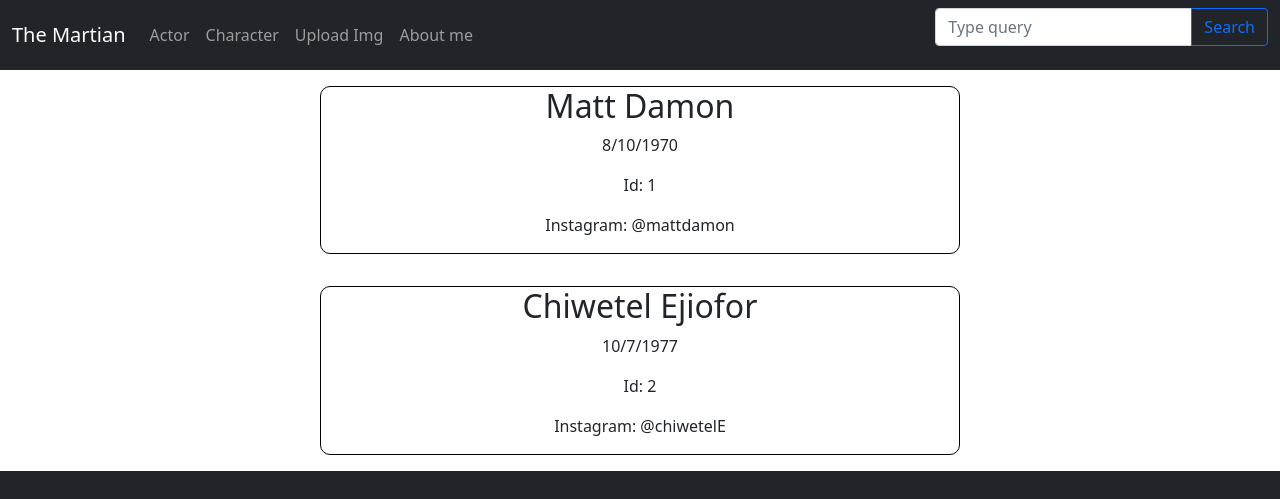
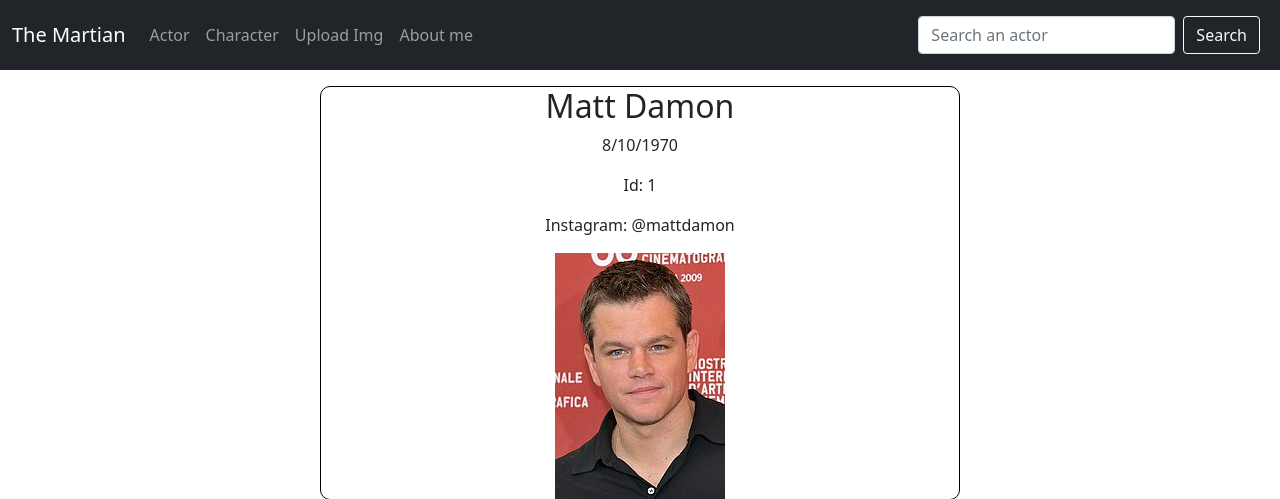
Before and after one commit to datorres76/the_martian, a FastAPI app: page /actor in a window 1280 px wide. Shown: the top 499 px of the page. Run offline with FastAPI, Linux system fonts and the light colour scheme; some libraries are stand-ins or nearby versions.

Commit message:
Adding the search function

```diff
--- a/db.py
+++ b/db.py
@@ -7,7 +7,7 @@
         "born_year": 1970,
         "awards": ["Oscar","Hall of fame"],
         "movies":["The martian","Bourne"],
-
+        "picture":"Matt_Damon.jpg",
         "instagram":"@mattdamon"
      },
     2: {
--- a/main.py
+++ b/main.py
@@ -2,7 +2,7 @@
 import os
 from urllib import request
 import webbrowser
-from fastapi import FastAPI,Query,Path, HTTPException, status,Body, Request, Response, File, UploadFile
+from fastapi import FastAPI,Query,Path, HTTPException, status,Body, Request, Response, File, UploadFile, Form
 from fastapi.encoders import jsonable_encoder
 from fastapi.templating import Jinja2Templates
 from fastapi.staticfiles import StaticFiles
@@ -26,6 +26,7 @@
     born_year:int
     awards:List[str]
     movies:List[str]
+    picture:str
     web:Optional[AnyUrl]
     instagram:str
 
@@ -84,6 +85,15 @@
                                        "actors":response,
                                        "title":"All actors"})
 #Show an actor by id
+
+@app.post(
+    path="/search",
+    response_class=RedirectResponse
+)
+def search_actor(id: str = Form(...)):
+    return RedirectResponse("/actor/" + id, status_code=status.HTTP_302_FOUND)
+
+
 @app.get(
     path="/actor/{id}",
     response_model=Actor,
@@ -93,12 +103,18 @@
 )
 def show_actor(request:Request,id:int=Path(...,gt=0,lt=100)):
     actor = actors.get(id)
+    response= templates.TemplateResponse("search.html",
+                                       {"request":request,
+                                         "actor":actor,
+                                         "id":id,
+                                         "title":"actor"})
     if not actor:
-        raise HTTPException(status_code=status.HTTP_404_NOT_FOUND, detail="The actor does not participate in this movie")
-    return templates.TemplateResponse("home.html",
-                                      {"request":request,
-                                      "actor":actor,
-                                        "title":"All actors"})
+        response.status_code = status.HTTP_404_NOT_FOUND
+    return response
+
+
+
+
 
 
 #About us
--- a/templates/actor.html
+++ b/templates/actor.html
@@ -3,5 +3,6 @@
     <p> {{actor["born_day"]}}/{{actor["born_month"]}}/{{actor["born_year"]}}</p>
     <p>Id: {{id}}</p>
     <p>Instagram: {{actor["instagram"]}} </p>
+    <img src="/static/images/{{actor.picture}}" alt="">
 
 </div>
--- a/templates/navbar2.html
+++ b/templates/navbar2.html
@@ -28,21 +28,11 @@
           </li>
 
         </ul>
-        <form class="d-flex input-group w-auto">
-          <input
-            type="search"
-            class="form-control"
-            placeholder="Type query"
-            aria-label="Search"
-          />
-          <button
-            class="btn btn-outline-primary"
-            type="button"
-            data-mdb-ripple-color="dark"
-          >
-            Search
-          </button>
+        <form class="d-flex" style="margin: 0.5em;" action="/search" method="POST">
+          <input class="form-control me-2" type="search" placeholder="Search an actor" aria-label="Search" name="id">
+          <button class="btn btn-outline-light" type="submit">Search</button>
         </form>
+
       </div>
     </div>
   </nav>
```
Also changed, not shown: templates/search.html (added, +11 -0 lines).
